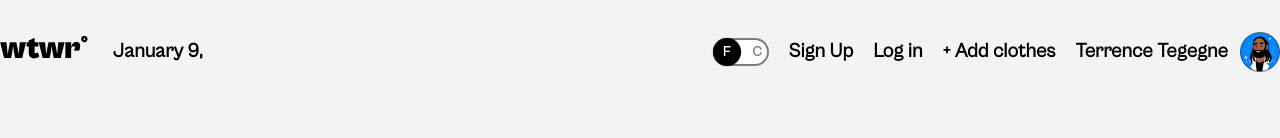
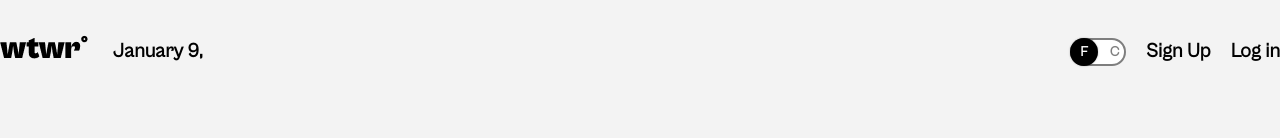
Before and after one commit to skovakina/se_project_react, a React (Create React App) app: page / in a window 1280 px wide. Shown: the top 138 px of the page. Built offline with nearby package versions, Linux system fonts and the light colour scheme; no server answers; data requests are answered from the project's data file.

Commit message:
feat: Add isLoggedIn into CurrentUserContext
- Implemented a single `CurrentUserContext` to manage `currentUser` and `isLoggedIn` state.
- Header correctly reflects the user's logged-in status.
- Display likes feature only to logged-in users

```diff
--- a/src/blocks/Header.css
+++ b/src/blocks/Header.css
@@ -20,6 +20,17 @@
 }
 
 .header__profile {
+  display: flex;
+  align-items: center;
+  gap: 20px;
+}
+
+.header__navigation {
+  display: flex;
+  align-items: center;
+  gap: 20px;
+}
+.header__login {
   display: flex;
   align-items: center;
   gap: 20px;
--- a/src/components/App.js
+++ b/src/components/App.js
@@ -1,5 +1,5 @@
 import { BrowserRouter, Route, Switch } from 'react-router-dom';
-import { useState, useEffect } from 'react';
+import { useState, useEffect, useContext } from 'react';
 import React from 'react';
 //  variables
 import { getWeather, parseWeatherData } from '../utils/weatherApi';
@@ -23,7 +23,6 @@ import { CurrentUserContext } from '../contexts/CurrentUserContext';
 import '../blocks/App.css';
 
 function App() {
-  const [isLoggedIn, setLoggedIn] = useState(false);
   const [activeModal, setActiveModal] = useState('');
   const [selectedCard, setSelectedCard] = useState({});
   const [clothingItems, setClothingItems] = useState([]);
@@ -32,6 +31,8 @@ function App() {
   const [location, setLocation] = useState('');
   const [currentTemperatureUnit, setCurrentTemperatureUnit] = useState('F');
   const [currentUser, setCurrentUser] = useState({});
+
+  const [isLoggedIn, setLoggedIn] = useState(false);
 
   useEffect(() => {
     getWeather()
@@ -100,7 +101,6 @@ function App() {
   };
 
   const handleProfileSubmit = (user) => {
-    console.log(user);
     updateUser(user, getToken())
       .then((res) => {
         setCurrentUser(res.data);
@@ -170,13 +170,11 @@ function App() {
     isLiked
       ? dislikeItem(id, token)
           .then((updatedCard) => {
-            console.log(updatedCard, 'disliked');
             setClothingItems((cards) => cards.map((card) => (card._id === id ? updatedCard : card)));
           })
           .catch((err) => console.log(err))
       : likeItem(id, token)
           .then((updatedCard) => {
-            console.log(updatedCard, 'liked');
             setClothingItems((cards) => cards.map((card) => (card._id === id ? updatedCard : card)));
           })
           .catch((err) => console.log(err));
@@ -185,7 +183,7 @@ function App() {
   return (
     <div className="App">
       <CurrentTemperatureUnitContext.Provider value={{ currentTemperatureUnit, handleToggleSwitchChange }}>
-        <CurrentUserContext.Provider value={{ currentUser }}>
+        <CurrentUserContext.Provider value={{ currentUser, isLoggedIn }}>
           <BrowserRouter>
             <Header openItemModal={openItemModal} openRegisterModal={openRegisterModal} openLoginModal={openLoginModal} location={location} />
             <Switch>
--- a/src/components/Header.js
+++ b/src/components/Header.js
@@ -9,7 +9,7 @@ import { NavLink } from 'react-router-dom';
 
 export default function Header({ openItemModal, openRegisterModal, openLoginModal, location }) {
   const currentDate = new Date().toLocaleString('default', { month: 'long', day: 'numeric' });
-  const currentUser = useContext(CurrentUserContext);
+  const { currentUser, isLoggedIn } = useContext(CurrentUserContext);
 
   return (
     <header className="header">
@@ -20,15 +20,20 @@ export default function Header({ openItemModal, openRegisterModal, openLoginModa
 
         <div className="header__today">{`${currentDate}, ${location}`}</div>
       </div>
+      <div className="header__navigation">
+        <ToggleSwitch></ToggleSwitch>
 
-      <div className="header__profile">
-        <ToggleSwitch></ToggleSwitch>
+        {!isLoggedIn ? (
+          <div className="header__login">
             <button onClick={openRegisterModal} type="button" className="header__profile-add-clothes-btn">
               Sign Up
             </button>
             <button onClick={openLoginModal} type="button" className="header__profile-add-clothes-btn">
               Log in
             </button>
+          </div>
+        ) : (
+          <div className="header__profile">
             <button onClick={openItemModal} type="button" className="header__profile-add-clothes-btn">
               + Add clothes
             </button>
@@ -37,6 +42,8 @@ export default function Header({ openItemModal, openRegisterModal, openLoginModa
               <img src={avatar} alt="Avatar" className="header__profile-user-avatar" />
             </NavLink>
           </div>
+        )}
+      </div>
     </header>
   );
 }
--- a/src/components/ItemCard.js
+++ b/src/components/ItemCard.js
@@ -3,7 +3,7 @@ import '../blocks/ItemCard.css';
 import { CurrentUserContext } from '../contexts/CurrentUserContext';
 
 export default function ItemCard({ card, onSelectCard, handleCardLike }) {
-  const { currentUser } = useContext(CurrentUserContext);
+  const { currentUser, isLoggedIn } = useContext(CurrentUserContext);
   const isLiked = card.likes.includes(currentUser._id);
 
   const isLikedClassName = `item-card__like ${isLiked ? 'item-card__like_liked' : 'item-card__like_default'}`;
@@ -12,7 +12,7 @@ export default function ItemCard({ card, onSelectCard, handleCardLike }) {
     <li className="item-card">
       <div className="item-card__header">
         <div className="item-card__name">{card.name}</div>
-        <div className={isLikedClassName} onClick={() => handleCardLike(card._id, isLiked)}></div>
+        {isLoggedIn ? <div className={isLikedClassName} onClick={() => handleCardLike(card._id, isLiked)}></div> : <div></div>}
       </div>
       <img src={card.imageUrl} alt={card.name} onClick={() => onSelectCard(card)} className="item-card__image" />
     </li>
--- a/src/contexts/CurrentUserContext.js
+++ b/src/contexts/CurrentUserContext.js
@@ -2,5 +2,5 @@ import React from 'react';
 
 export const CurrentUserContext = React.createContext({
   currentUser: {},
-  isloggedIn: false,
+  isLoggedIn: false,
 });
```
Lines whose indentation alone changed are shown as unchanged.
